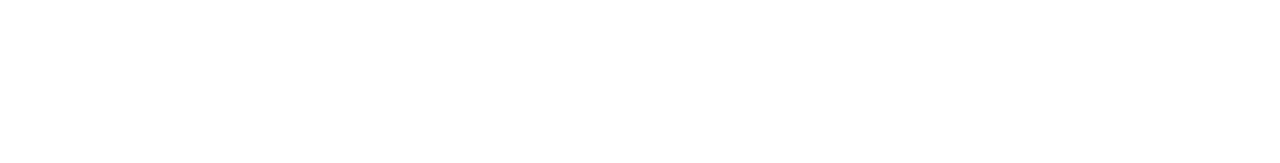
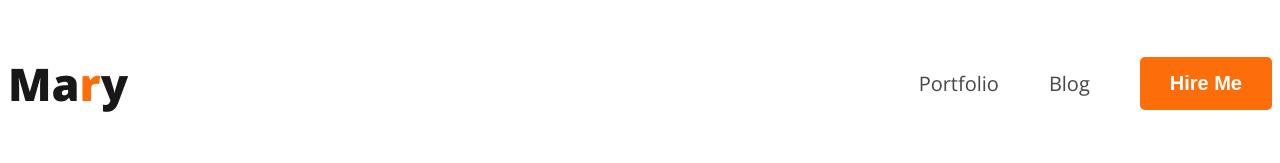
Before and after one commit to JuwelMhamud/module-portfolio-website, a plain HTML site: page index.html in a window 1280 px wide. Drawn offline with nearby package versions, Linux system fonts and the light colour scheme.

Commit message:
added navbar and style.css file

```diff
--- a/index.html
+++ b/index.html
@@ -1,11 +1,29 @@
 <!DOCTYPE html>
 <html lang="en">
-<head>
-    <meta charset="UTF-8">
-    <meta name="viewport" content="width=device-width, initial-scale=1.0">
-    <title>Document</title>
-</head>
-<body>
-
-</body>
+  <head>
+    <meta charset="UTF-8" />
+    <meta name="viewport" content="width=device-width, initial-scale=1.0" />
+    <title>Portfolio Website</title>
+    <link rel="preconnect" href="https://fonts.googleapis.com" />
+    <link rel="preconnect" href="https://fonts.gstatic.com" crossorigin />
+    <link
+      href="https://fonts.googleapis.com/css2?family=Open+Sans:wght@400;700;800&display=swap"
+      rel="stylesheet"
+    />
+    <link rel="stylesheet" href="style.css" />
+  </head>
+  <body>
+    <header>
+      <nav>
+        <p>Ma<span class="primary-text-color">r</span>y</p>
+        <ul>
+          <li><a href="">Portfolio</a></li>
+          <li><a href="">Blog</a></li>
+          <li><button class="primary-btn-color">Hire Me</button></li>
+        </ul>
+      </nav>
+    </header>
+    <main></main>
+    <footer></footer>
+  </body>
 </html>
--- /dev/null
+++ b/style.css
@@ -0,0 +1,41 @@
+/* Primary style for body */
+body {
+  font-family: "Open Sans", sans-serif;
+}
+.primary-text-color {
+  color: #fd6e0a;
+}
+.primary-btn-color {
+  background-color: #fd6e0a;
+  border-radius: 5px;
+  color: white;
+  border: 0;
+  padding: 15px 30px;
+  font-size: 20px;
+  font-weight: 700;
+}
+/* Nav related style */
+nav {
+  display: flex;
+  justify-content: space-between;
+  align-items: center;
+}
+nav > ul {
+  display: flex;
+  align-items: center;
+}
+nav li {
+  list-style: none;
+  padding-left: 50px;
+}
+nav a {
+  text-decoration: none;
+  color: #474747;
+  font-size: 20px;
+}
+nav p {
+  color: #181818;
+  font-size: 45px;
+  font-style: normal;
+  font-weight: 800;
+}
```
